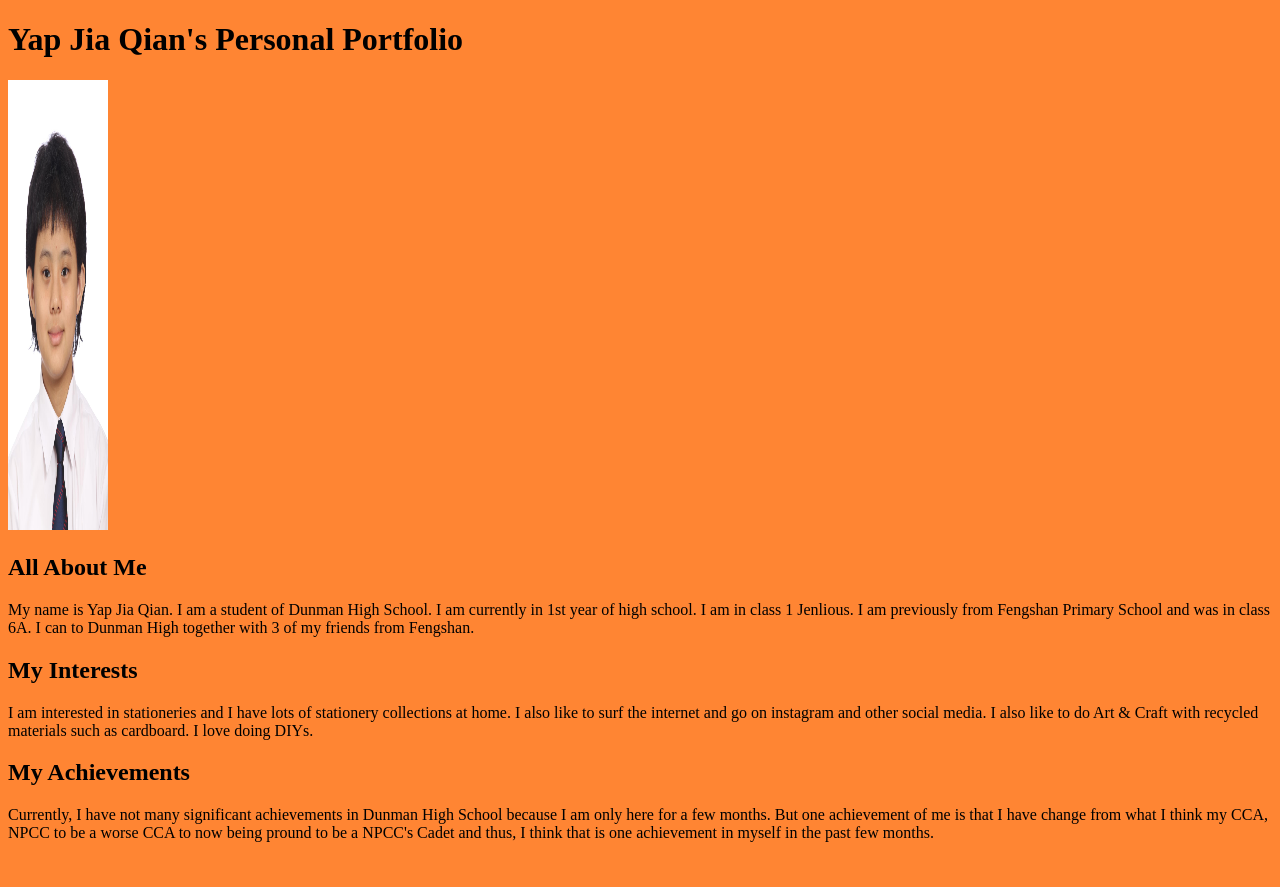
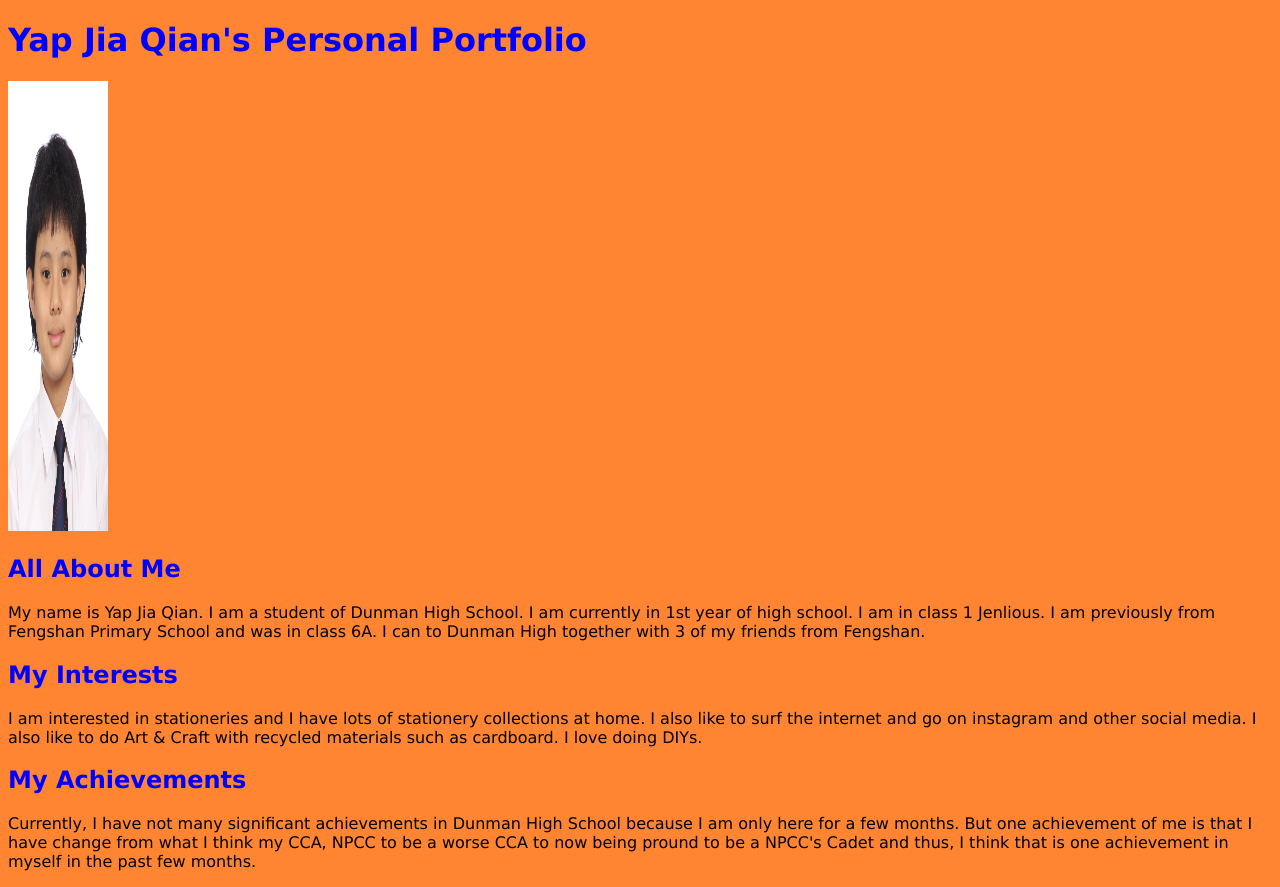
Before and after one commit to dhsyapjiaqian/dhsyapjiaqian.github.io, a plain HTML site: page index.html in a window 1280 px wide. Before the commit the page ends 858 px from the top, so only its background shows below. Drawn offline with Linux system fonts and the light colour scheme.

Commit message:
Update style.css

```diff
--- a/style.css
+++ b/style.css
@@ -1,17 +1,15 @@
-h1
-{
-  font-family:Impact, Charcoal, sans-serif
-    color:#3366ff
+h1{
+  font-family: verdana;
+  color:blue;
 }
-h2
-{
-  font-family:Impact, Charcoal, sans-serif
-    color:#3366ff
+
+ h2{
+  font-family: verdana;
+  color:blue;
 }
-p
-{
-  font-family:"Comic Sans MS", cursive, sans-serif
-    color:#000000
+
+p{
+ font-family: verdana;
 }
 body
 {
```
